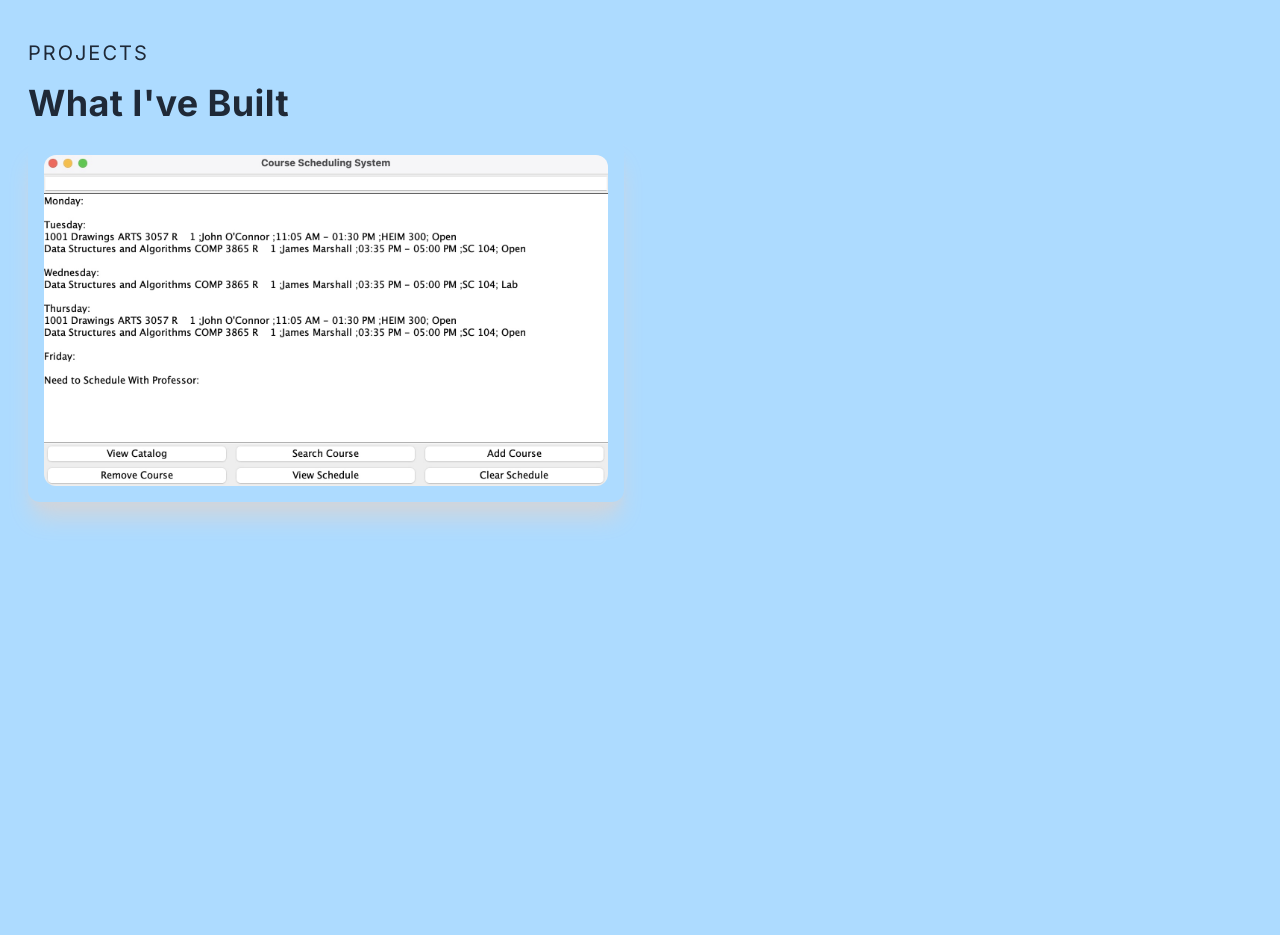
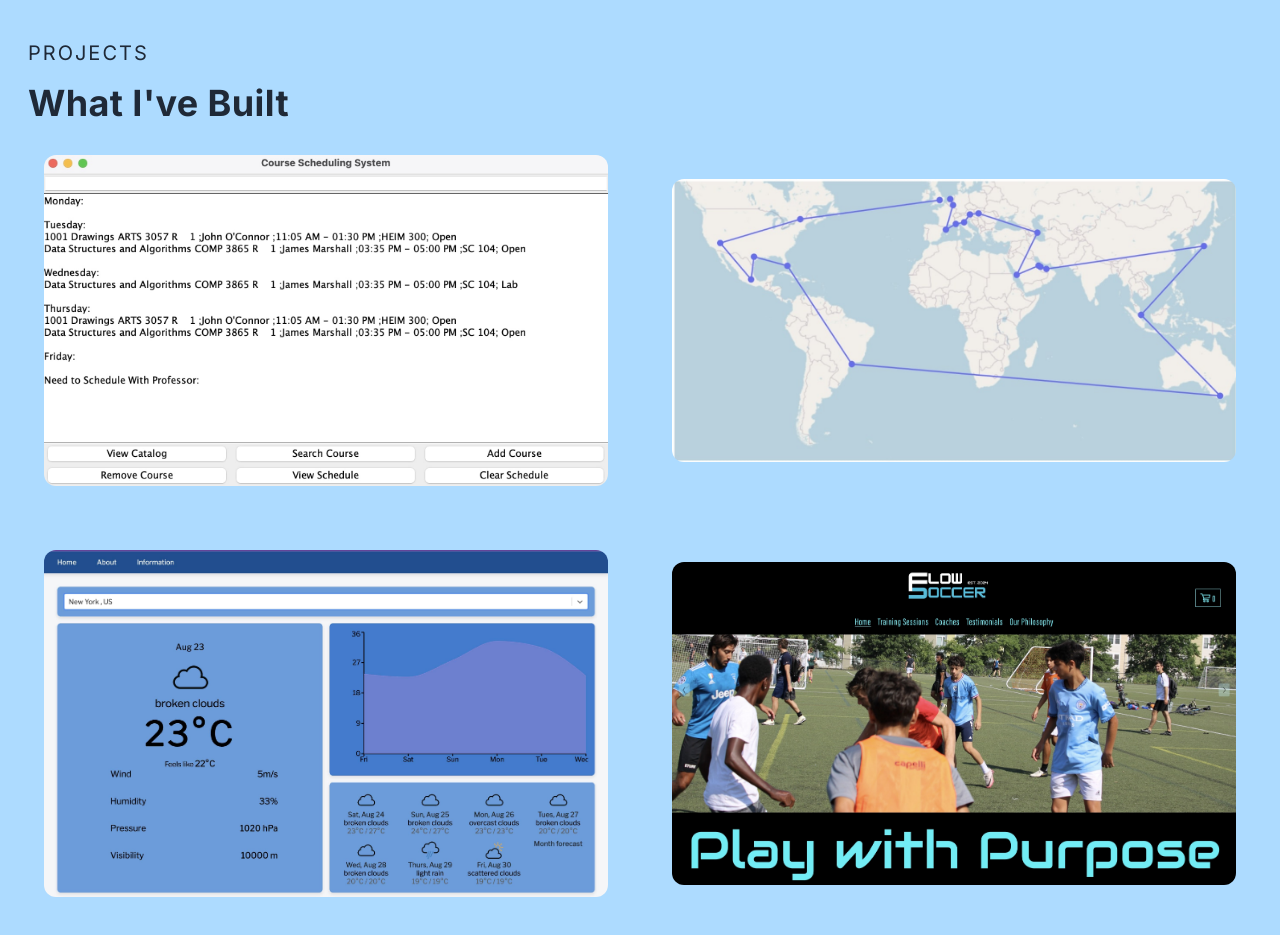
Before and after one commit to kian-r-silva/portfolio-nextjs, a Next.js app: page / in a window 1280 px wide. Shown: the part 2880-3815 px from the top of the page. Before the commit the page ends 3446 px from the top, so only its background shows below. Built offline with nearby package versions, Linux system fonts and the light colour scheme; what tailwindcss-animated would draw is missing.

Commit message:
projects page set

```diff
--- /dev/null
+++ b/components/ProjectItem.jsx
@@ -0,0 +1,24 @@
+import React from 'react'
+import Link from 'next/link'
+import Image from 'next/image'
+
+const ProjectItem = ({title, backgroundImg, projectUrl}) => {
+  return (
+    <div className='relative flex items-center justify-center h-auto w-full rounded-xl p-4 group hover:bg-gradient-to-r from-[#e6a4a4] to-[#e85c89]'>
+        <Image
+        src={backgroundImg}
+        alt={title}
+        className='rounded-xl group-hover:opacity-20 transition duration-300 ease-in-out'
+        />
+        <div className='absolute top-0 left-0 w-full h-full flex flex-col items-center justify-center text-center opacity-0 group-hover:opacity-100 transition duration-300 ease-in-out z-10'>
+        <h3 className='text-2xl text-black tracking-wider'>{title}</h3>
+        <p className='pb-4 pt-2 text-black'>Java</p>
+        <Link href={projectUrl}>
+            <p className='py-3 rounded-lg bg-white text-gray-700 text-lg cursor-pointer'>More Info</p>
+        </Link>
+        </div>
+    </div>
+  )
+}
+
+export default ProjectItem
--- a/components/Projects.jsx
+++ b/components/Projects.jsx
@@ -1,6 +1,9 @@
-import Image from 'next/image'
 import React from 'react'
 import slcImg from '../public/assets/projects/SLC-CourseSystem.jpg'
+import weatherApp from '../public/assets/projects/React_WeatherApp.jpg'
+import simAnneal from '../public/assets/projects/Simulated Annealing.jpg'
+import flowSoc from '../public/assets/projects/FlowSoccer.jpg'
+import ProjectItem from './ProjectItem'
 
 const Projects = () => {
   return (
@@ -8,12 +11,11 @@ const Projects = () => {
       <div className='max-w-[1240px] mx-auto px-2 py-16'>
         <p className='text-xl tracking-widest uppercase'>Projects</p>
         <h2 className='py-4'>What I've Built</h2>
-        <div className='grid md: grid-cols-2 gap-8'>
-
-            <div className='relative flex items-center justify-center h-auto w-full shadow-xl shadow-gray-300 rounded-xl p-4 group hover:bg-gradient-to-r from-[#ffffff] to-[#a4a0a0]'>
-              <Image src={slcImg} alt='SLC Course System' className='rounded-xl group-hover:opacity-10' />
-            </div>
-
+        <div className='grid md:grid-cols-2 gap-8'>
+          <ProjectItem title='SLC Course System' backgroundImg={slcImg} projectUrl='/SLC-Course'/>
+          <ProjectItem title='Formula One Simulated Annealing' backgroundImg={simAnneal} projectUrl='/F1-Sched'/>
+          <ProjectItem title='Weather App' backgroundImg={weatherApp} projectUrl='/Weather-App'/>
+          <ProjectItem title='Flow Soccer' backgroundImg={flowSoc} projectUrl='/Flow-Soccer'/>
         </div>
       </div>
     </div>
```
